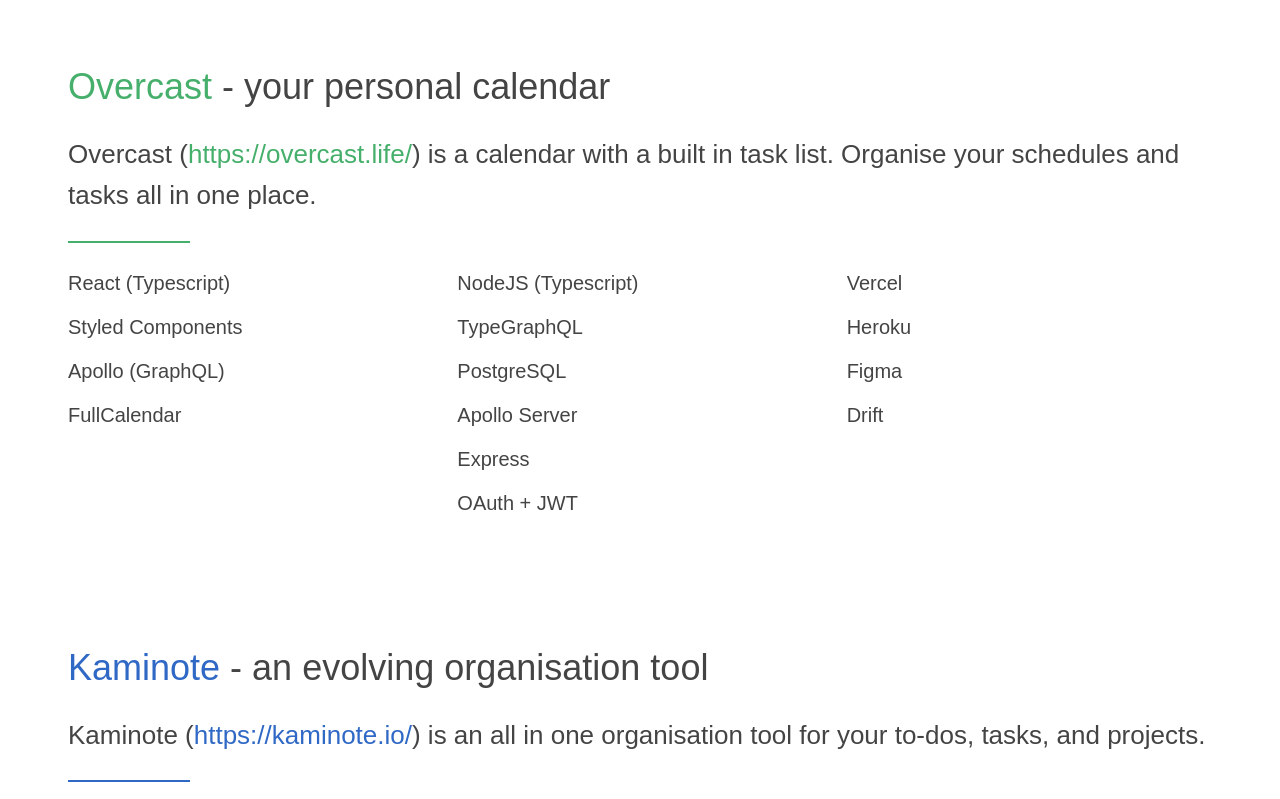
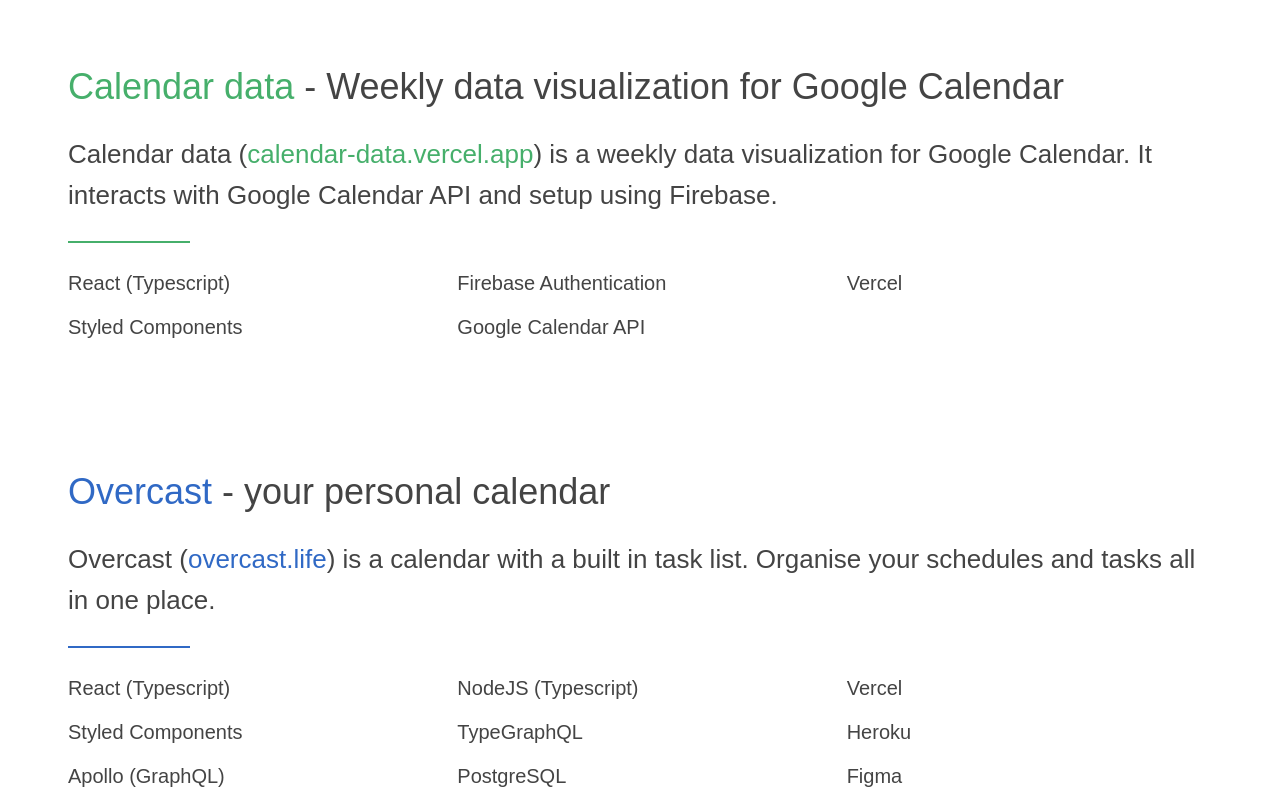
Before and after one commit to williamsk91/williamsk, a Next.js app: page /project in a window 1280 px wide. Shown: the part 301-1100 px from the top of the page. Built offline with nearby package versions, Linux system fonts and the light colour scheme.

Commit message:
feat: calendar data

```diff
--- a/pages/project.tsx
+++ b/pages/project.tsx
@@ -1,9 +1,10 @@
+import styled from "styled-components";
+
+import { Anchor } from "../component/Link";
+import { List } from "../component/List";
 import { Section } from "../component/Section";
+import { Spacer } from "../component/Spacer";
 import { Text } from "../component/Text";
-import { List } from "../component/List";
-import { Spacer } from "../component/Spacer";
-import { Anchor } from "../component/Link";
-import styled from "styled-components";
 import { colors } from "../styles/colors";
 
 export default function Project() {
@@ -19,6 +20,41 @@
       </Quote>
       <Spacer spacing={60} />
       <Section
+        title="Calendar data"
+        subtitle="Weekly data visualization for Google Calendar"
+        desc={
+          <>
+            Calendar data (
+            <Anchor
+              href="https://calendar-data.vercel.app"
+              active
+              color="green"
+              target="_blank"
+            >
+              calendar-data.vercel.app
+            </Anchor>
+            ) is a weekly data visualization for Google Calendar. It interacts
+            with Google Calendar API and setup using Firebase.
+          </>
+        }
+        color="green"
+      >
+        <List
+          items={[
+            [
+              <Text type="sub">React (Typescript)</Text>,
+              <Text type="sub">Styled Components</Text>,
+            ],
+            [
+              <Text type="sub">Firebase Authentication</Text>,
+              <Text type="sub">Google Calendar API</Text>,
+            ],
+            [<Text type="sub">Vercel</Text>],
+          ]}
+        />
+      </Section>
+      <Spacer spacing={120} />
+      <Section
         title="Overcast"
         subtitle="your personal calendar"
         desc={
@@ -27,16 +63,16 @@
             <Anchor
               href="https://overcast.life/"
               active
-              color="green"
+              color="blue"
               target="_blank"
             >
-              https://overcast.life/
+              overcast.life
             </Anchor>
             ) is a calendar with a built in task list. Organise your schedules
             and tasks all in one place.
           </>
         }
-        color="green"
+        color="blue"
       >
         <List
           items={[
@@ -73,16 +109,16 @@
             <Anchor
               href="https://kaminote.io/"
               active
-              color="blue"
+              color="purple"
               target="_blank"
             >
-              https://kaminote.io/
+              kaminote.io
             </Anchor>
             ) is an all in one organisation tool for your to-dos, tasks, and
             projects.
           </>
         }
-        color="blue"
+        color="purple"
       >
         <List
           items={[
@@ -111,7 +147,7 @@
       <Section
         title="Small projects"
         desc="This is a collection of small projects that I have worked on."
-        color="purple"
+        color="sky"
       >
         <List
           items={[
@@ -119,7 +155,7 @@
               <Text type="sub">
                 <Anchor
                   href="https://codepen.io/williamsk91/pen/KrBQXJ"
-                  color="purple"
+                  color="sky"
                   target="_blank"
                 >
                   Calculator
@@ -128,7 +164,7 @@
               <Text type="sub">
                 <Anchor
                   href="https://codepen.io/williamsk91/pen/oQQEwr"
-                  color="purple"
+                  color="sky"
                   target="_blank"
                 >
                   Pomodoro Timer
@@ -137,7 +173,7 @@
               <Text type="sub">
                 <Anchor
                   href="https://codepen.io/williamsk91/pen/vQrdye"
-                  color="purple"
+                  color="sky"
                   target="_blank"
                 >
                   Markdown Editor
```
